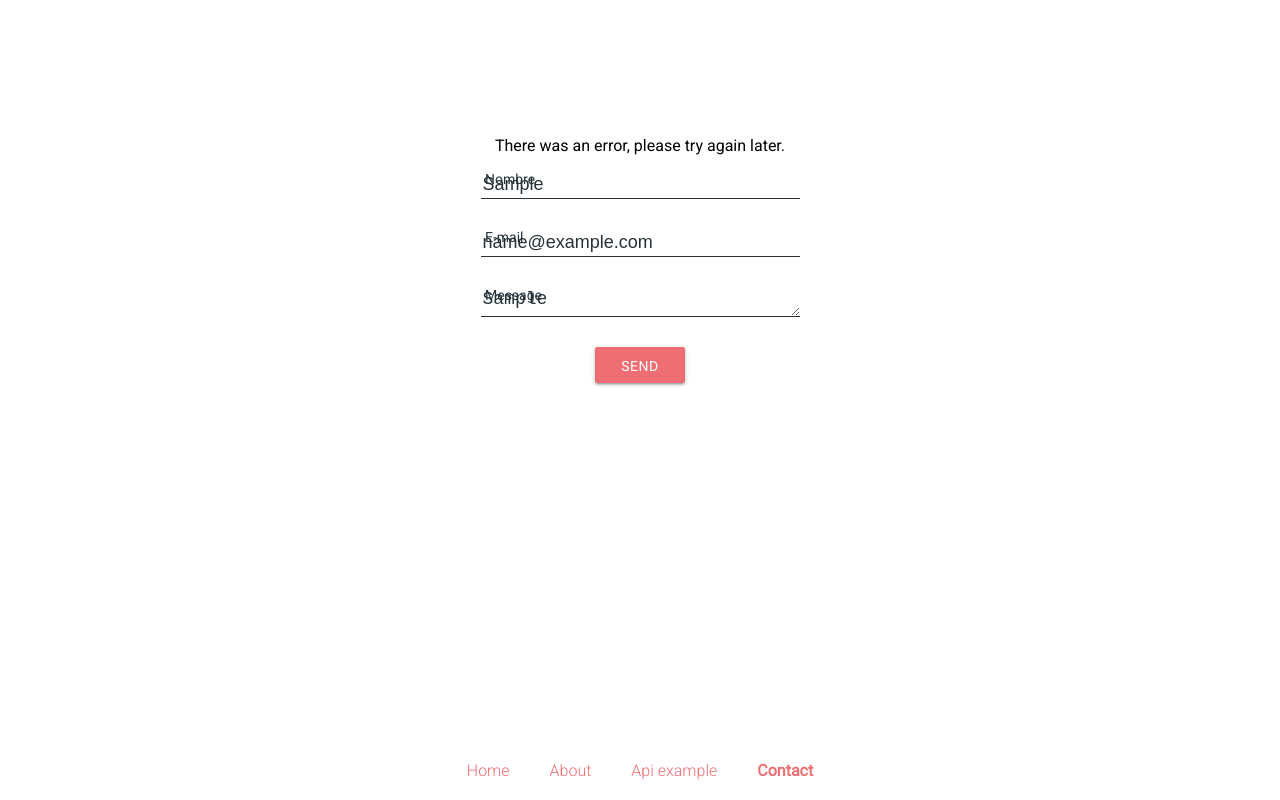
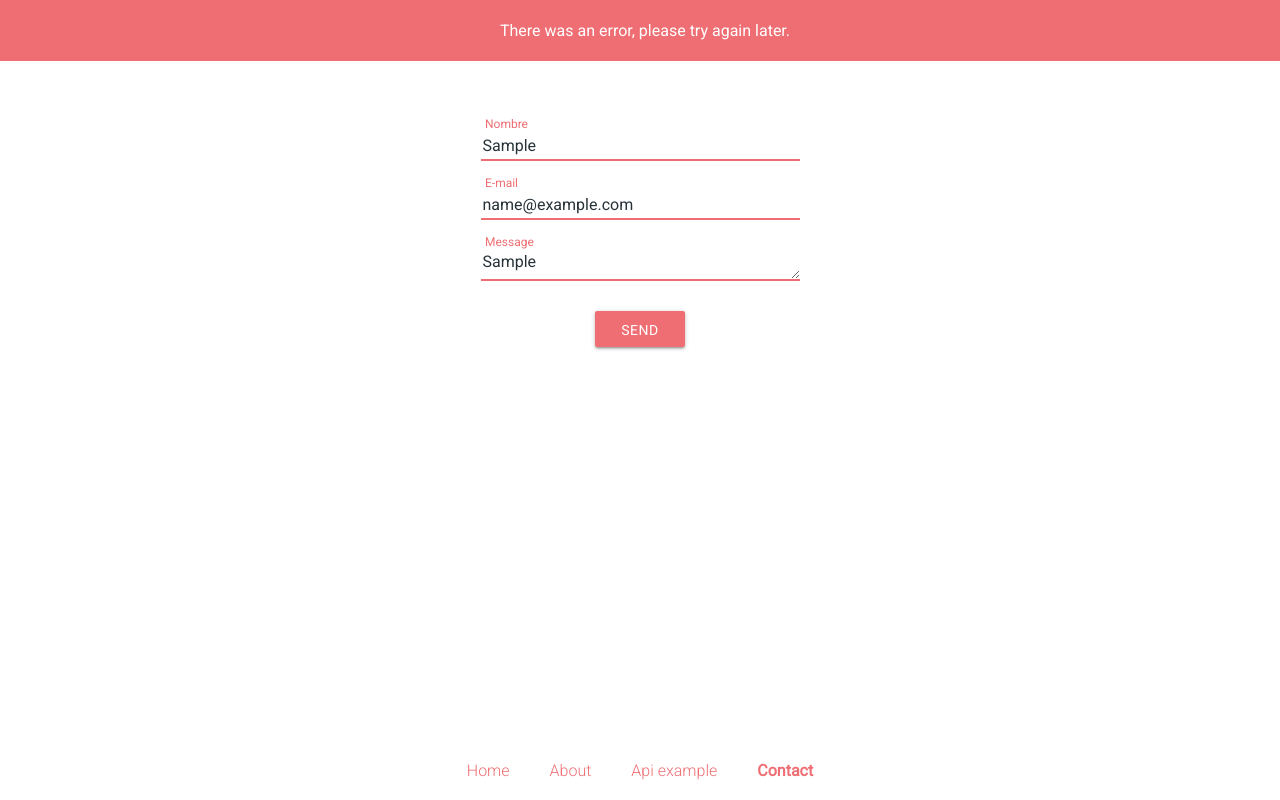
Before and after one commit to florlafuente/react-101, a React (Create React App) app: page /contact in a window 1280 px wide. Both pictures are taken after typing "Sample", "name@example.com", "Sample" into the empty fields and a click on the button "SEND". Built offline with nearby package versions, Linux system fonts and the light colour scheme; no server answers.

Commit message:
Add FormMessage styles

```diff
--- a/src/components/FormInput/index.css
+++ b/src/components/FormInput/index.css
@@ -12,7 +12,8 @@ input.form-input {
   border-bottom: 1px solid #263238;
   width: 75%;
   height: 25px;
-  font-size: 18px;
+  font-size: 16px;
+  font-family: 'Roboto', sans-serif;
   color: #263238;
   z-index: 1;
   background: transparent;
@@ -36,5 +37,16 @@ input.form-input:focus {
 input.form-input:focus + .form-label {
   font-size: 12px;
   color: #ee6e73;
-  margin-top: -10px;
+  margin-top: -15px;
 }
+
+input.form-input.active {
+  outline-width: 0;
+  border-bottom: 2px solid #ee6e73;
+}
+
+input.form-input.active + .form-label {
+  font-size: 12px;
+  color: #ee6e73;
+  margin-top: -15px;
+}
--- a/src/components/FormInput/index.js
+++ b/src/components/FormInput/index.js
@@ -4,7 +4,7 @@ import './index.css'
 export default ({ type, name, value, onChange, label }) => (
   <div className='input-container'>
     <input
-      className='form-input'
+      className={`form-input ${value !== '' ? 'active' : ''}`}
       type={type}
       name={name}
       value={value}
--- a/src/components/FormMessage/index.css
+++ b/src/components/FormMessage/index.css
@@ -0,0 +1,13 @@
+.form-message-container {
+  background: #ee6e73;
+  font-family: 'Roboto', sans-serif;
+  color: #FFF;
+  padding: 5px;
+  display: flex;
+  justify-content: center;
+  width: 100vw;
+  position: absolute;
+  top: 0;
+  left: 0;
+  right: 0;
+}
--- a/src/components/FormMessage/index.js
+++ b/src/components/FormMessage/index.js
@@ -1,8 +1,9 @@
 import React from 'react'
+import './index.css'
 
 export default ({ status }) => (
-  <div>
-    <p>
+  <div className='form-message-container'>
+    <p className='form-message-text'>
       { status === 'success' ?
         'Thanks, your form was successfully submited' :
         'There was an error, please try again later.'
--- a/src/components/Textarea/index.css
+++ b/src/components/Textarea/index.css
@@ -21,7 +21,8 @@ textarea.textarea-input {
   border-bottom: 1px solid #263238;
   width: 75%;
   height: 25px;
-  font-size: 18px;
+  font-family: 'Roboto', sans-serif;
+  font-size: 16px;
   color: #263238;
   z-index: 1;
   background: transparent;
@@ -35,5 +36,16 @@ textarea.textarea-input:focus {
 textarea.textarea-input:focus + .textarea-label {
   font-size: 12px;
   color: #ee6e73;
-  margin-top: -10px;
+  margin-top: -15px;
 }
+
+textarea.textarea-input.active {
+  outline-width: 0;
+  border-bottom: 2px solid #ee6e73;
+}
+
+textarea.textarea-input.active + .textarea-label {
+  font-size: 12px;
+  color: #ee6e73;
+  margin-top: -15px;
+}
--- a/src/components/Textarea/index.js
+++ b/src/components/Textarea/index.js
@@ -4,7 +4,7 @@ import './index.css'
 export default ({ name, value, onChange, label }) => (
   <div className='textarea-container'>
     <textarea
-      className='textarea-input'
+      className={`textarea-input ${value !== '' ? 'active' : ''}`}
       name={name}
       value={value}
       onChange={onChange} />
```
